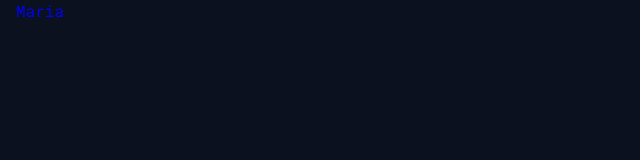
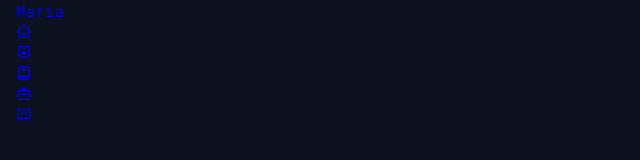
Before and after one commit to Pily01/personal-website, a plain HTML site: page index.html in a window 1280 px wide. Shown: the whole page, without its empty margins (0-640 px from the left). Drawn offline with nearby package versions, Linux system fonts and the light colour scheme.

Commit message:
feat: add navbar icons with boxicon

```diff
--- a/index.html
+++ b/index.html
@@ -25,19 +25,29 @@
             <div class="nav__menu">
                 <ul class="nav__list">
                     <li class="nav__item">
-                        <a href="#" class="nav__link"></a>
+                        <a href="#home" class="nav__link">
+                            <i class="bx bx-home-smile"></i>
+                        </a>
                     </li>
                     <li class="nav__item">
-                        <a href="#" class="nav__link"></a>
+                        <a href="#about" class="nav__link">
+                            <i class="bx bx-user-pin"></i>
+                        </a>
                     </li>
                     <li class="nav__item">
-                        <a href="#" class="nav__link"></a>
+                        <a href="#skills" class="nav__link">
+                            <i class="bx bx-book"></i>
+                        </a>
                     </li>
                     <li class="nav__item">
-                        <a href="#" class="nav__link"></a>
+                        <a href="#work" class="nav__link">
+                            <i class="bx bx-briefcase"></i>
+                        </a>
                     </li>
                     <li class="nav__item">
-                        <a href="#" class="nav__link"></a>
+                        <a href="#contact" class="nav__link">
+                            <i class="bx bx-message-dots"></i>
+                        </a>
                     </li>
                 </ul>
 
```
